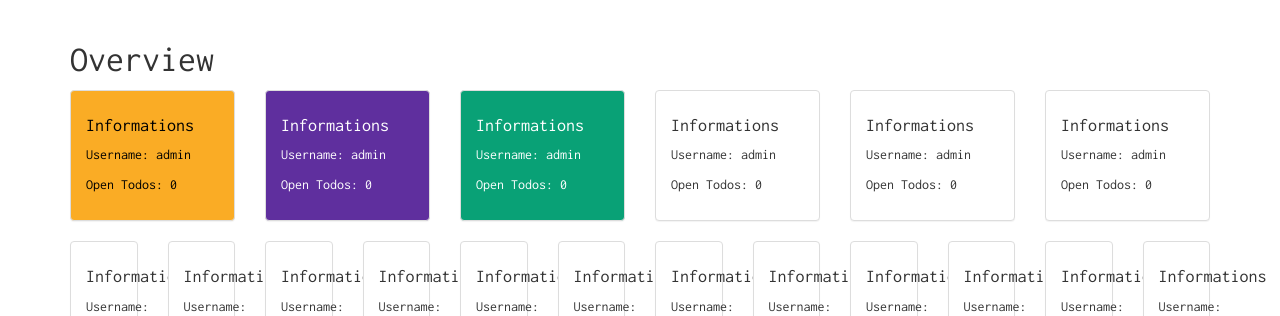
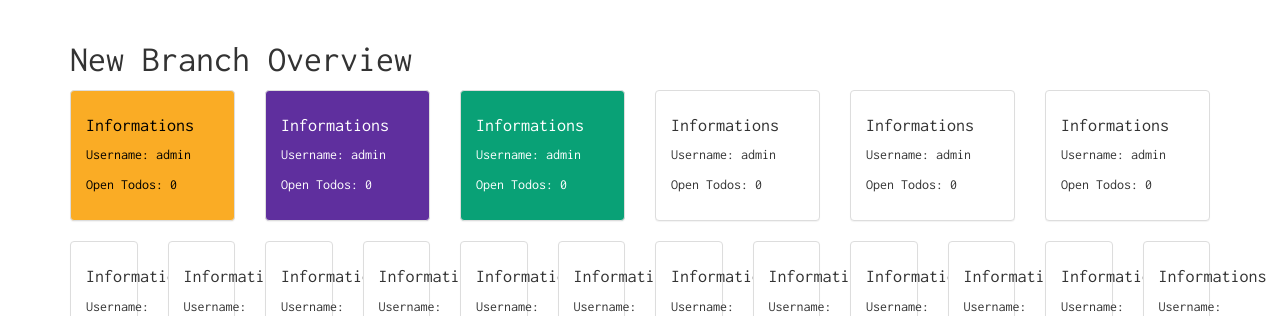
Before and after one commit to woastel/SeeN, a Django app: page / in a window 1280 px wide. Shown: the part 52-368 px from the top of the page. Run offline with Django 3.2, Linux system fonts and the light colour scheme; a user stored in the database is signed in; data comes from the database, SQL or seed files in the repository; data that the repository does not hold is empty; some libraries are stand-ins or nearby versions.

Commit message:
new branch test

```diff
--- a/taffwebapp/overview/templates/overview/index.html
+++ b/taffwebapp/overview/templates/overview/index.html
@@ -43,7 +43,7 @@
 
   <div class="row ">
     <div class="col-lg-12">
-      <h1>Overview</h1>
+      <h1>New Branch Overview</h1>
 
     </div>
   </div>
```
